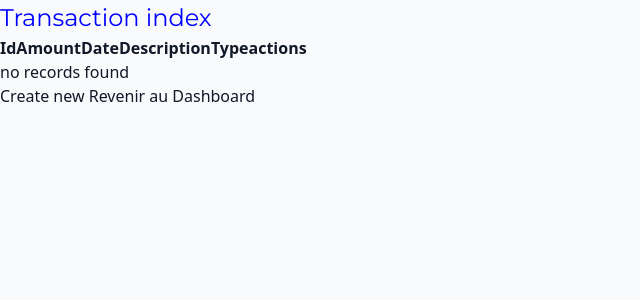
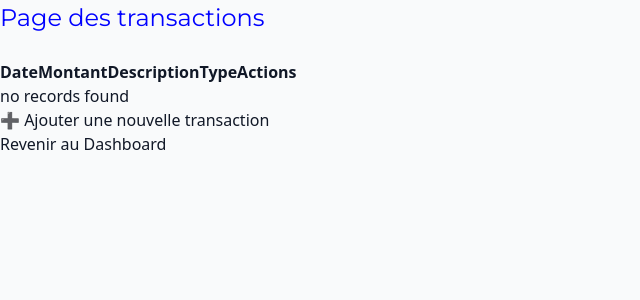
Before and after one commit to eddyjoncoux/monbudget-projet, a Symfony app: template templates/transaction/index.html.twig in a window 1280 px wide. Shown: the top 300 px of the page, without its empty margins (0-640 px from the left). Run offline with Twig, Linux system fonts and the light colour scheme; the template is opened without the code that fills it, so the values that code supplies are empty; some libraries are stand-ins or nearby versions.

Commit message:
Ajustement mise en page dashboard + correction de bug

```diff
--- a/assets/styles/auth.css
+++ b/assets/styles/auth.css
@@ -2,7 +2,7 @@ h1 {
     font-family: 'montserrat';
     font-size: 1.5rem;
     font-weight: 700;
-    color: orange;
+    color: var(--title-h1);
 }
 
 h2 {
--- a/src/Entity/Transaction.php
+++ b/src/Entity/Transaction.php
@@ -25,7 +25,7 @@ class Transaction
     private ?string $description = null;
 
     #[ORM\Column(enumType: TransactionType::class)]
-    private TransactionType $type;
+    private ?TransactionType $type;
 
     #[ORM\ManyToOne]
     private ?Category $category = null;
--- a/templates/transaction/_form.html.twig
+++ b/templates/transaction/_form.html.twig
@@ -25,6 +25,6 @@
         {{ form_widget(form.category) }}
         {{ form_errors(form.category) }}
     </div>
-    <button class="btn">{{ button_label|default('Save') }}</button>
+    <button class="btn btn-primary">{{ button_label|default('Sauvegarder') }}</button>
 {{ form_end(form) }}
 </div>
--- a/templates/transaction/index.html.twig
+++ b/templates/transaction/index.html.twig
@@ -3,30 +3,31 @@
 {% block title %}Transaction index{% endblock %}
 
 {% block body %}
-    <h1>Transaction index</h1>
-
+<div class="page-container">
+    <h1>Page des transactions</h1>
+    <br>
     <table class="table">
         <thead>
             <tr>
-                <th>Id</th>
-                <th>Amount</th>
+                {# <th>Id</th> #}
                 <th>Date</th>
+                <th>Montant</th>
                 <th>Description</th>
                 <th>Type</th>
-                <th>actions</th>
+                <th>Actions</th>
             </tr>
         </thead>
         <tbody>
         {% for transaction in transactions %}
             <tr>
-                <td>{{ transaction.id }}</td>
-                <td>{{ transaction.amount }}</td>
-                <td>{{ transaction.date ? transaction.date|date('Y-m-d H:i:s') : '' }}</td>
+                {# <td>{{ transaction.id }}</td> #}
+                <td>{{ transaction.date ? transaction.date|date('Y-m-d') : '' }}</td>
+                <td>{{ transaction.amount }} €</td>
                 <td>{{ transaction.description }}</td>
                 <td>{{ transaction.type.label }}</td>
                 <td>
-                    <a href="{{ path('app_transaction_show', {'id': transaction.id}) }}">show</a>
-                    <a href="{{ path('app_transaction_edit', {'id': transaction.id}) }}">edit</a>
+                    <a href="{{ path('app_transaction_show', {'id': transaction.id}) }}">Voir</a>
+                    <a href="{{ path('app_transaction_edit', {'id': transaction.id}) }}">Editer</a>
                 </td>
             </tr>
         {% else %}
@@ -37,6 +38,8 @@
         </tbody>
     </table>
 
-    <a href="{{ path('app_transaction_new') }}">Create new</a>
-    <a href="{{ path('app_user_dashboard')}}">Revenir au Dashboard</a>
+    <a href="{{ path('app_transaction_new') }}" class="btn btn-primary">➕ Ajouter une nouvelle transaction</a>
+    <br>
+    <a href="{{ path('app_user_dashboard')}}" class="btn btn-success">Revenir au Dashboard</a>
+</div>
 {% endblock %}
--- a/templates/transaction/new.html.twig
+++ b/templates/transaction/new.html.twig
@@ -1,13 +1,13 @@
 {% extends 'base.html.twig' %}
 
-{% block title %}New Transaction{% endblock %}
+{% block title %}Nouvelle Transaction{% endblock %}
 
 {% block body %}
 <div class="page-container">
-    <h1>Ajouter une nouvelle ransaction</h1>
+    <h1>Ajouter une nouvelle transaction</h1>
 
     {{ include('transaction/_form.html.twig') }}
 
-    <a href="{{ path('app_transaction_index') }}">back to list</a>
+    <a href="{{ path('app_transaction_index') }}" class="btn btn-success">Retour</a>
 </div>
 {% endblock %}
```
Also changed, not shown: assets/styles/base.css (+14 -0 lines), assets/styles/style.css (+8 -0 lines), templates/transaction/_delete_form.html.twig (+6 -4 lines), templates/transaction/_list.html.twig (+10 -10 lines), templates/transaction/edit.html.twig (+7 -4 lines), templates/transaction/show.html.twig (+5 -3 lines), templates/user/dashboard.html.twig (+5 -2 lines).
